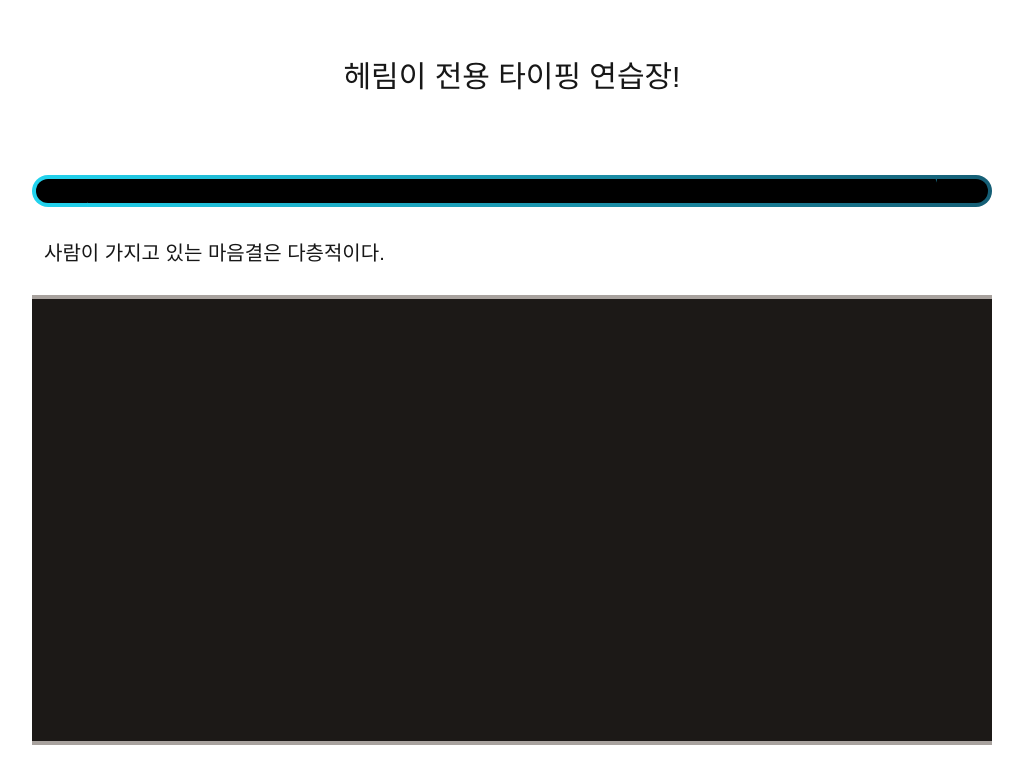
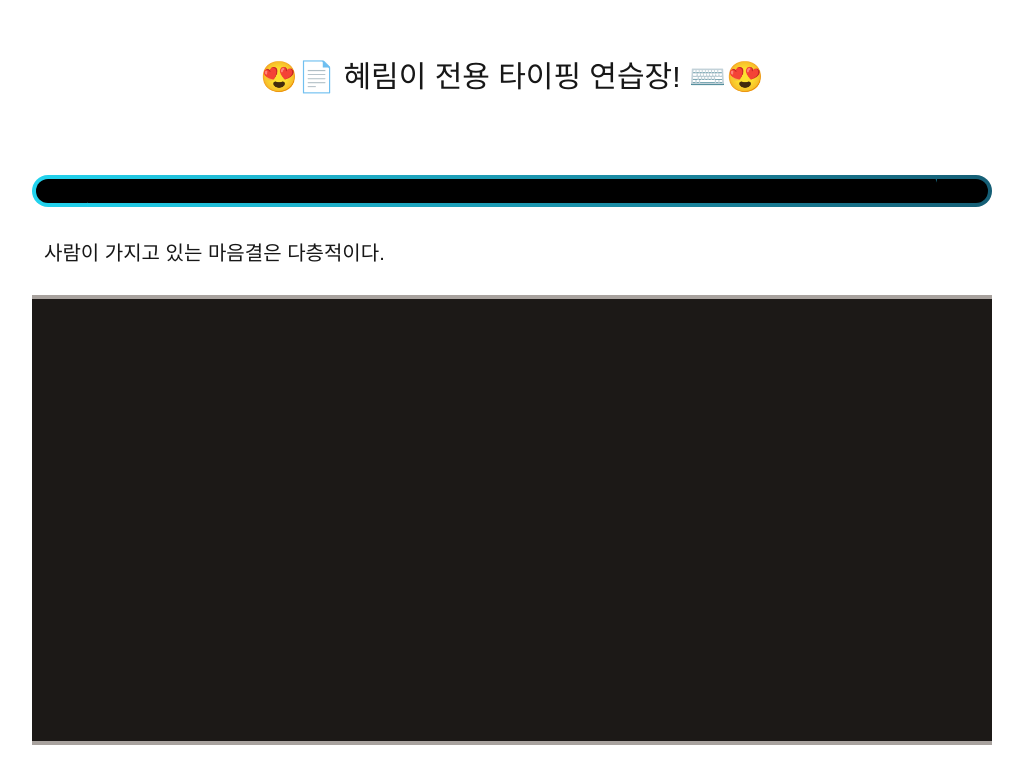
Before and after one commit to june244/typing-works, a Next.js app: page / in a window 1280 px wide. Shown: the part 117-900 px from the top of the page, without its empty margins (128-1151 px from the left). Built offline with nearby package versions, Linux system fonts and the light colour scheme.

Commit message:
title set

```diff
--- a/app/page.tsx
+++ b/app/page.tsx
@@ -6,7 +6,7 @@ export default function Home() {
     <div className='grid grid-rows-[20px_1fr_20px] items-center justify-items-center min-h-screen p-8 pb-20 gap-16 sm:p-20 '>
       <main className='flex flex-col gap-8 row-start-2 items-center sm:items-start w-[960px]'>
         <div className='p-3 mb-4 text-3xl m-auto'>
-          헤림이 전용 타이핑 연습장!
+          😍📄 혜림이 전용 타이핑 연습장! ⌨️😍
         </div>
         <TypingProvider>
           <TypingTest />
```
